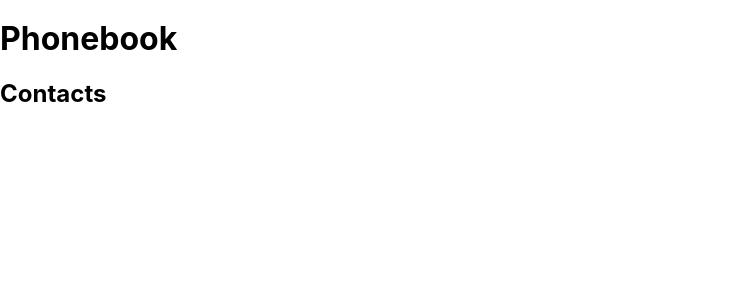
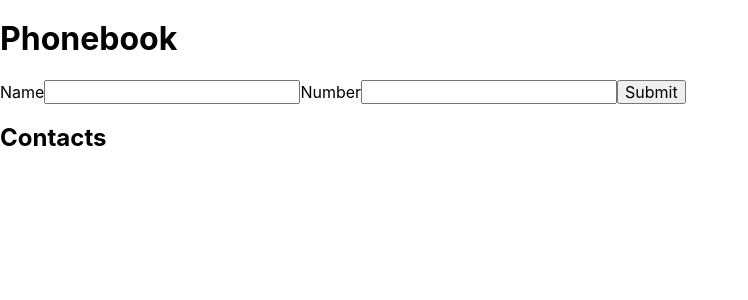
Before and after one commit to Lekoda/react-hw-02-phonebook, a React (Create React App) app: page / in a window 1280 px wide. Shown: the top 300 px of the page, without its empty margins (0-748 px from the left). Built offline with nearby package versions, Linux system fonts and the light colour scheme.

Commit message:
adds contactForm comp

```diff
--- a/package.json
+++ b/package.json
@@ -9,11 +9,13 @@
     "@testing-library/user-event": "^13.5.0",
     "formik": "^2.4.3",
     "modern-normalize": "^2.0.0",
+    "nanoid": "^4.0.2",
     "react": "^18.1.0",
     "react-dom": "^18.1.0",
     "react-scripts": "5.0.1",
     "styled-components": "^6.0.7",
-    "web-vitals": "^2.1.3"
+    "web-vitals": "^2.1.3",
+    "yup": "^1.2.0"
   },
   "scripts": {
     "start": "react-scripts start",
--- a/src/components/App.jsx
+++ b/src/components/App.jsx
@@ -1,14 +1,21 @@
 import React, { Component } from 'react';
-
+import { ContactForm } from './ContactForm/ContactForm';
 export class App extends Component {
   state = {
     contacts: [],
     name: '',
   };
+
+  addContact = newContact => {
+    this.setState(prevState => {
+      return { contacts: [...prevState.contacts, newContact] };
+    });
+  };
   render() {
     return (
       <div>
         <h1>Phonebook</h1>
+        <ContactForm onAdd={this.addContact} />
         <h2>Contacts</h2>
       </div>
     );
--- a/src/components/ContactForm/ContactForm.js
+++ b/src/components/ContactForm/ContactForm.js
@@ -1,31 +1,45 @@
-import { Formik } from 'formik';
-
+import { Formik, Field, Form, ErrorMessage } from 'formik';
+import { nanoid } from 'nanoid';
 import * as Yup from 'yup';
 
-export const ContactForm = () => {
+const phoneRegistr =
+  /^\+?\d{1,4}?[ .-]?(\(\d{1,3}\))?([ .-]?\d{1,4}){1,4}([ .-]?\d{1,9})?$/;
+const addContactSchema = Yup.object().shape({
+  name: Yup.string()
+    .min(3, 'Too short!')
+    .max(70, 'Too Long!')
+    .required('Required'),
+  number: Yup.string()
+    .matches(phoneRegistr, 'Phone number is not valid')
+    .required('Required'),
+});
+export const ContactForm = ({ onAdd }) => {
   return (
     <Formik
-      initialValues={{ name: '', number: '' }}
-      onSubmit={values => {
+      initialValues={{
+        name: '',
+        number: '',
+      }}
+      validationSchema={addContactSchema}
+      onSubmit={(values, action) => {
         console.log(values);
+        onAdd({ ...values, id: nanoid() });
+        action.resetForm();
       }}
     >
-      <form onSubmit={handleSubmit}>
-        <input
-          type="text"
-          name="name"
-          onChange={handleChange}
-          value={values.name}
-        />
-
-        <input
-          type="tel"
-          name="number"
-          onChange={handleChange}
-          value={values.number}
-        />
-        <button type="submit">Add contact</button>
-      </form>
+      <Form>
+        <label>
+          Name
+          <Field type="text" name="name" />
+          <ErrorMessage name="name" />
+        </label>
+        <label>
+          Number
+          <Field type="tel" name="number" />
+          <ErrorMessage name="number" />
+        </label>
+        <button type="submit">Submit</button>
+      </Form>
     </Formik>
   );
 };
```
Also changed, not shown: 1 other file (tests, documents, lock files or other folders).
